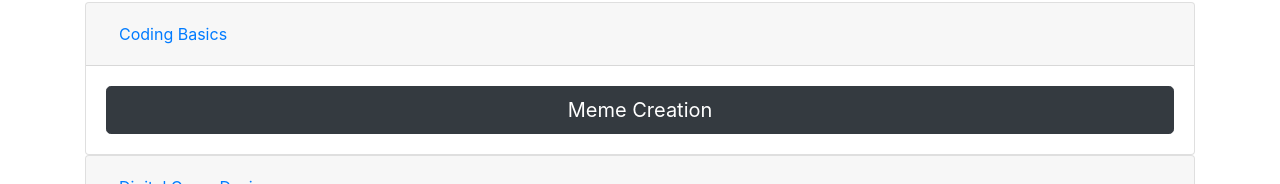
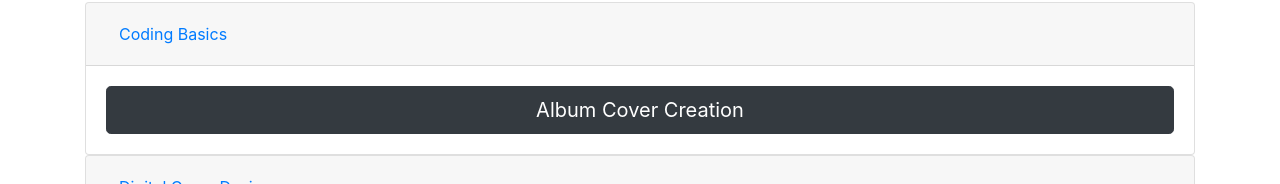
Before and after one commit to samuelemf/cadette-girlscouts-pupr, a plain HTML site: page ambassador/index.html in a window 1280 px wide. Shown: the part 270-454 px from the top of the page. Drawn offline with nearby package versions, Linux system fonts and the light colour scheme.

Commit message:
Added resources and modified url.

```diff
--- a/ambassador/index.html
+++ b/ambassador/index.html
@@ -31,7 +31,7 @@
               <div class="card-body">
                 <div class="row">
                   <div class="col">
-                    <a class="btn btn-dark btn-lg btn-block" href="https://jsfiddle.net/samuelemf/qah7us8g/21/" target="_blank" rel="noopener noreferrer">Meme Creation</a>
+                    <a class="btn btn-dark btn-lg btn-block" href="https://jsfiddle.net/samuelemf/8b2z0n1e/4/" target="_blank" rel="noopener noreferrer">Album Cover Creation</a>
                   </div>
                 </div>
               </div>
```
Also changed, not shown: 1 other file.
